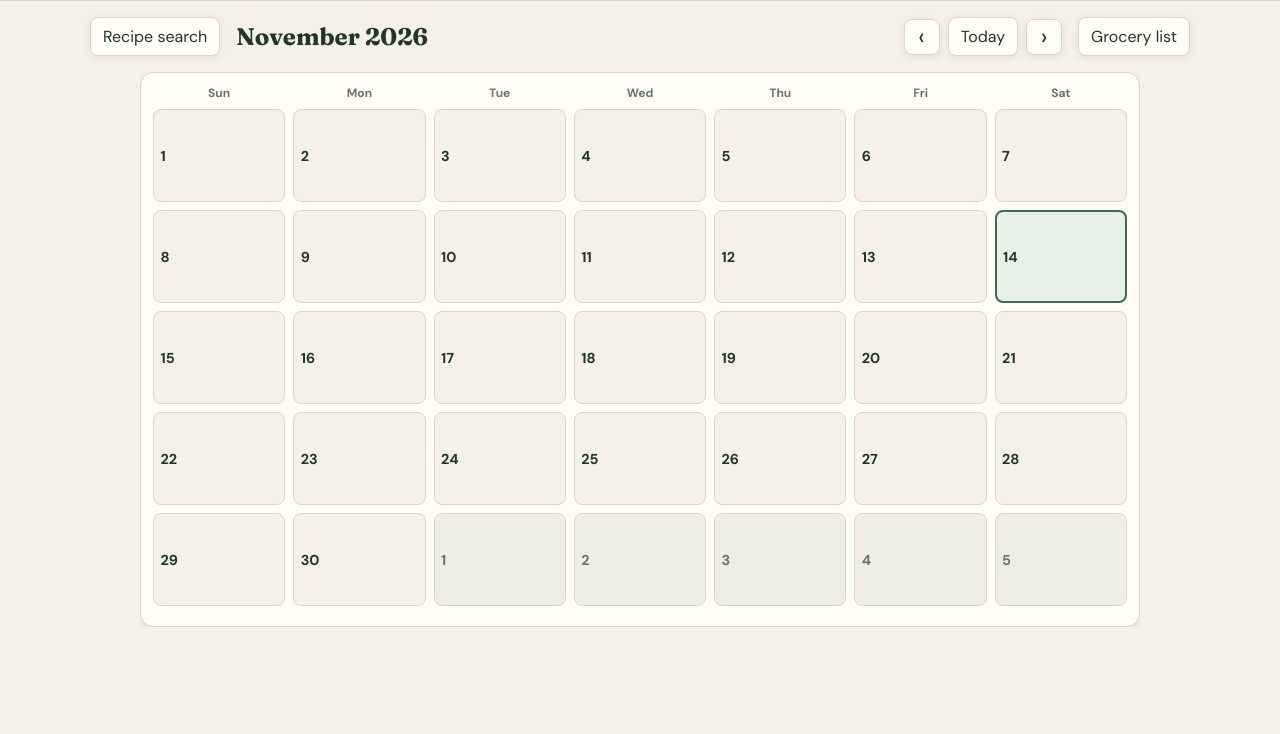
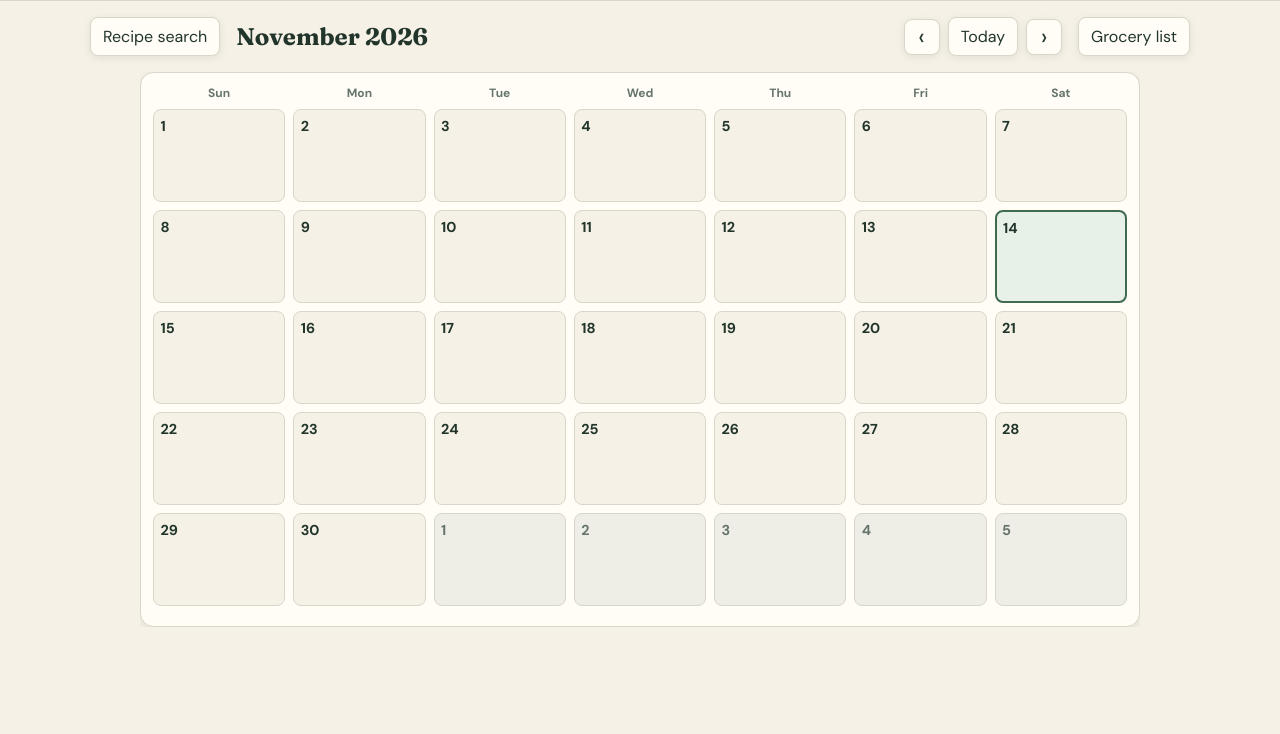
Before and after one commit to TheBestStewart/Cookbook, a plain HTML site: page public/planner.html in a window 1280 px wide. Shown: the part 66-800 px from the top of the page. Drawn offline with nearby package versions, Linux system fonts and the light colour scheme; no server answers.

Commit message:
Updated css

```diff
--- a/public/styles/plannerstyle.css
+++ b/public/styles/plannerstyle.css
@@ -262,6 +262,8 @@ body {
     box-sizing: border-box;
     border: 1px solid var(--color-border);
     border-radius: var(--radius-sm);
+    display: flex;
+    flex-direction: column;
 }
 .day {
     padding: clamp(0.2rem, 1vw, 0.4rem);
--- a/public/styles/styles.css
+++ b/public/styles/styles.css
@@ -116,6 +116,15 @@ textarea {
   color: inherit;
   font: inherit;
 }
+button {
+  background-color: cornflowerblue;
+  border: 2px solid navy;
+  border-radius: 5px;
+}
+button:hover {
+  background-color: rgb(131, 168, 235);
+  cursor: pointer;
+}
 
 button:focus-visible,
 input:focus-visible,
```
Also changed, not shown: public/welcome.html (+10 -0 lines).
